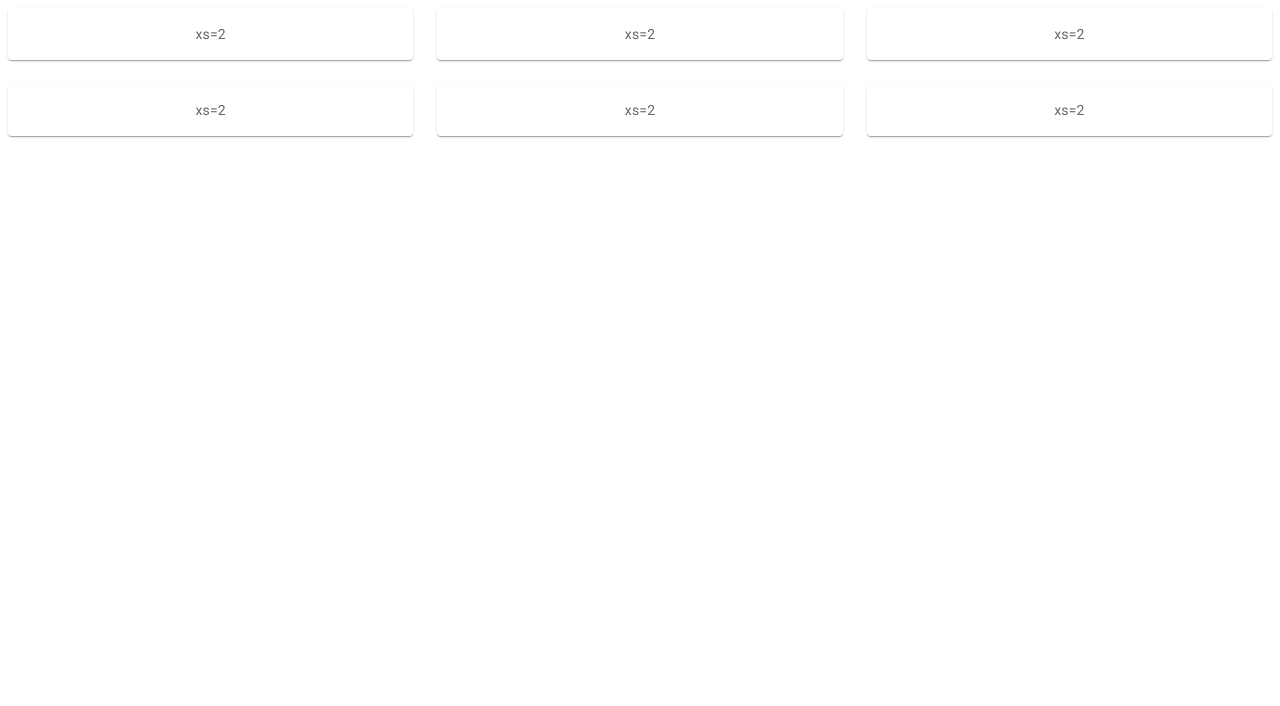
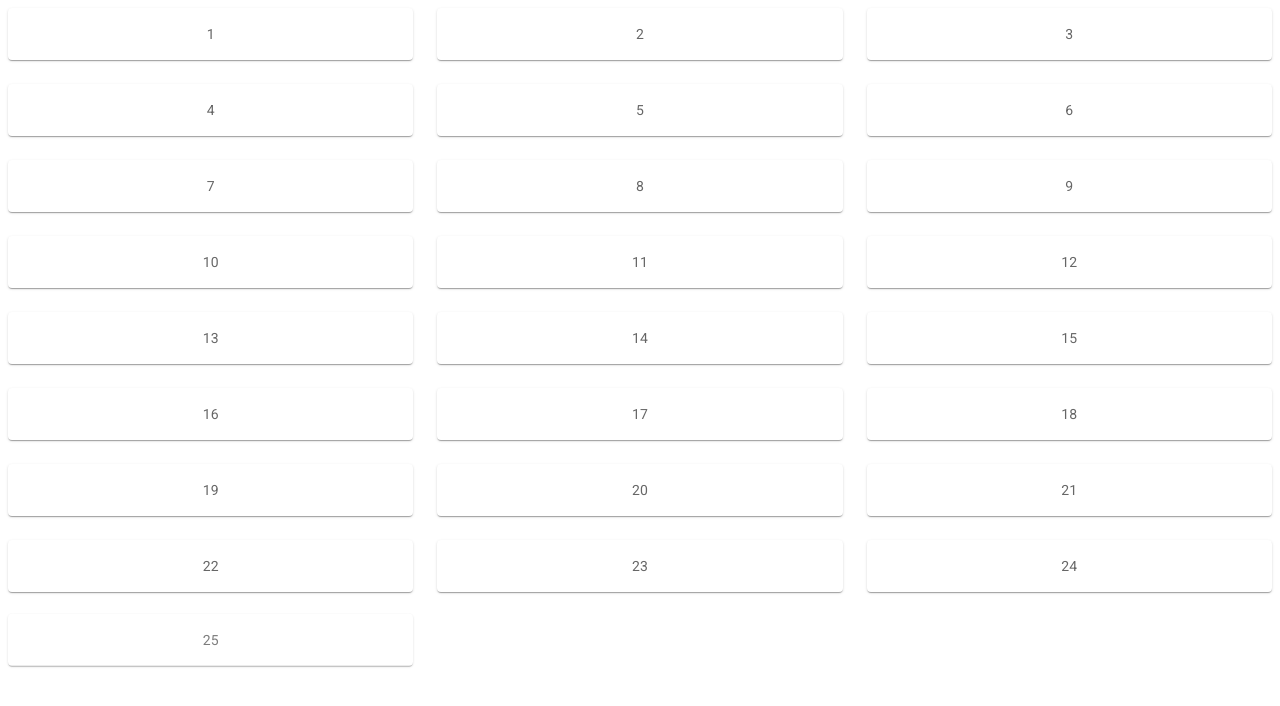
Before and after one commit to tiavina-mika/mui-framer-motion-cards-animation, a React (Create React App) app in the folder src/: page / in a window 1280 px wide. Shown: the top 706 px of the page. Built offline with nearby package versions, Linux system fonts and the light colour scheme.

Commit message:
optimize code

```diff
--- a/src/demo.tsx
+++ b/src/AnimatedCards.tsx
@@ -1,21 +1,11 @@
-import * as React from "react";
 import { experimentalStyled as styled } from "@mui/material/styles";
 import Box from "@mui/material/Box";
 import Paper from "@mui/material/Paper";
 import Grid from "@mui/material/Grid";
-import { motion, Variants } from "framer-motion";
+import { motion } from "framer-motion";
 
-export const itemAnimation = {
-  variants: {
-    hidden: { y: 20, opacity: 0 },
-    visible: {
-      y: 0,
-      opacity: 1
-    }
-  }
-};
-
-export const containerAnimation = {
+// parent animation
+const containerAnimation = {
   initial: "hidden",
   animate: "visible",
   variants: {
@@ -24,7 +14,7 @@ export const containerAnimation = {
       scale: 1,
       transition: {
         when: "beforeChildren",
-        staggerChildren: 0.1,
+        staggerChildren: 0.2,
         delay: 0.2
       }
     }
@@ -32,7 +22,18 @@ export const containerAnimation = {
   transition: {
     type: "tween",
     ease: "anticipate",
-    duration: 0.2
+    duration: 0.6
+  }
+};
+
+// each children animation
+const itemAnimation = {
+  variants: {
+    hidden: { y: 20, opacity: 0 },
+    visible: {
+      y: 0,
+      opacity: 1
+    }
   }
 };
 
@@ -44,7 +45,7 @@ const Item = styled(Paper)(({ theme }) => ({
   color: theme.palette.text.secondary
 }));
 
-export default function ResponsiveGrid() {
+const AnimatedCards = () => {
   const GridContainer = motion(Grid);
   const GridItem = motion(Grid);
 
@@ -56,12 +57,14 @@ export default function ResponsiveGrid() {
         spacing={{ xs: 2, md: 3 }}
         columns={{ xs: 4, sm: 8, md: 12 }}
       >
-        {Array.from(Array(6)).map((_, index) => (
-          <GridItem {...itemAnimation} item xs={2} sm={4} md={4} key={index}>
-            <Item>xs=2</Item>
+        {Array.from(Array(36)).map((_, index: number) => (
+          <GridItem {...itemAnimation} item xs={2} sm={2} md={4} key={index}>
+            <Item>{index + 1}</Item>
           </GridItem>
         ))}
       </GridContainer>
     </Box>
   );
-}
+};
+
+export default AnimatedCards;
--- a/src/index.tsx
+++ b/src/index.tsx
@@ -1,12 +1,12 @@
-import * as React from 'react';
-import ReactDOM from 'react-dom/client';
-import { StyledEngineProvider } from '@mui/material/styles';
-import Demo from './demo';
+import * as React from "react";
+import ReactDOM from "react-dom/client";
+import { StyledEngineProvider } from "@mui/material/styles";
+import AnimatedCards from "./AnimatedCards";
 
 ReactDOM.createRoot(document.querySelector("#root")).render(
   <React.StrictMode>
     <StyledEngineProvider injectFirst>
-      <Demo />
+      <AnimatedCards />
     </StyledEngineProvider>
   </React.StrictMode>
 );
```
